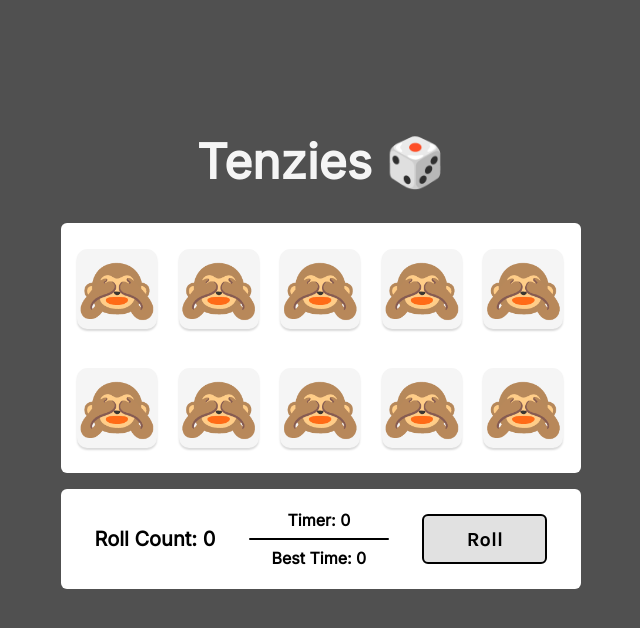
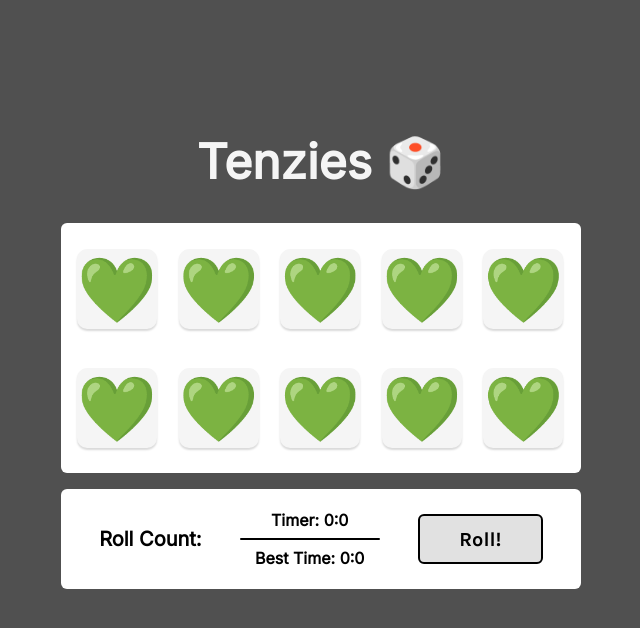
Before and after one commit to ts-oh/tenzies, a React (Vite) app: page / in a window 1280 px wide. Shown: the top 628 px of the page, without its empty margins (319-959 px from the left). Built offline with nearby package versions, Linux system fonts and the light colour scheme.

Commit message:
fixed timer and tested fully working tenzies game

```diff
--- a/src/App.jsx
+++ b/src/App.jsx
@@ -13,12 +13,12 @@ function App() {
 	const [parent] = useAutoAnimate()
 	const [dice, setDice] = useState(diceOnLoad())
 	const [tenzies, setTenzies] = useState(false)
-	const [rollCount, setrollCount] = useState(0)
+	const [rollCount, setrollCount] = useState(null)
 
-	const [seconds, setSeconds] = useState(0)
+	const [seconds, setSeconds] = useState(null)
 	const [timer, setTimer] = useState(false)
 	const [bestTime, setBestTime] = useState(
-		() => JSON.parse(localStorage.getItem('bestTime')) || 0
+		() => JSON.parse(localStorage.getItem('bestTime')) || null
 	)
 
 	useEffect(() => {
@@ -40,7 +40,6 @@ function App() {
 		const allSameValue = dice.every((die) => die.value === firstValue)
 		if (allHeld && allSameValue) {
 			setTenzies(true)
-			console.log('you won!')
 		}
 	}, [dice])
 
@@ -105,8 +104,8 @@ function App() {
 			trackRollCount()
 		} else {
 			setTenzies(false)
-			setSeconds(0)
-			setDice(allNewDice())
+			setSeconds(null)
+			setDice(diceOnLoad())
 			resetRollCount()
 		}
 	}
@@ -132,9 +131,9 @@ function App() {
 		return setrollCount((prevRollCount) => (prevRollCount += 1))
 	}
 
-	// Resets the state(count) od dice roll
+	// Resets the state(count) of dice roll
 	function resetRollCount() {
-		return setrollCount(0)
+		return setrollCount(null)
 	}
 
 	// Method to map die element to the container
--- a/src/components/Button.jsx
+++ b/src/components/Button.jsx
@@ -5,7 +5,7 @@ export default function RollButton(props) {
 
 	return (
 		<button className='roll-dice' onClick={() => rollDice()}>
-			{tenzies === true ? 'New Game' : 'Roll'}
+			{tenzies === true ? 'New Game' : 'Roll!'}
 		</button>
 	)
 }
--- a/src/components/Dice.jsx
+++ b/src/components/Dice.jsx
@@ -8,7 +8,7 @@ export default function Dice(props) {
 
 	function diceValue() {
 		if (value === 0) {
-			return '🙈'
+			return '💚'
 		} else if (value === 1) {
 			return '⚀'
 		} else if (value === 2) {
--- a/src/components/Timer.jsx
+++ b/src/components/Timer.jsx
@@ -6,11 +6,17 @@ export default function Timer(props) {
 	return (
 		<div className='timer-container'>
 			<p>
-				<span>Timer: {seconds}</span>
+				<span>
+					Timer: {Math.floor(seconds / 60)}:
+					{Math.round(((seconds / 60) % 1) * 60)}
+				</span>
 			</p>
 			<hr />
 			<p>
-				<span>Best Time: {bestTime}</span>
+				<span>
+					Best Time: {Math.floor(bestTime / 60)}:
+					{Math.round(((bestTime / 60) % 1) * 60)}
+				</span>
 			</p>
 		</div>
 	)
```
